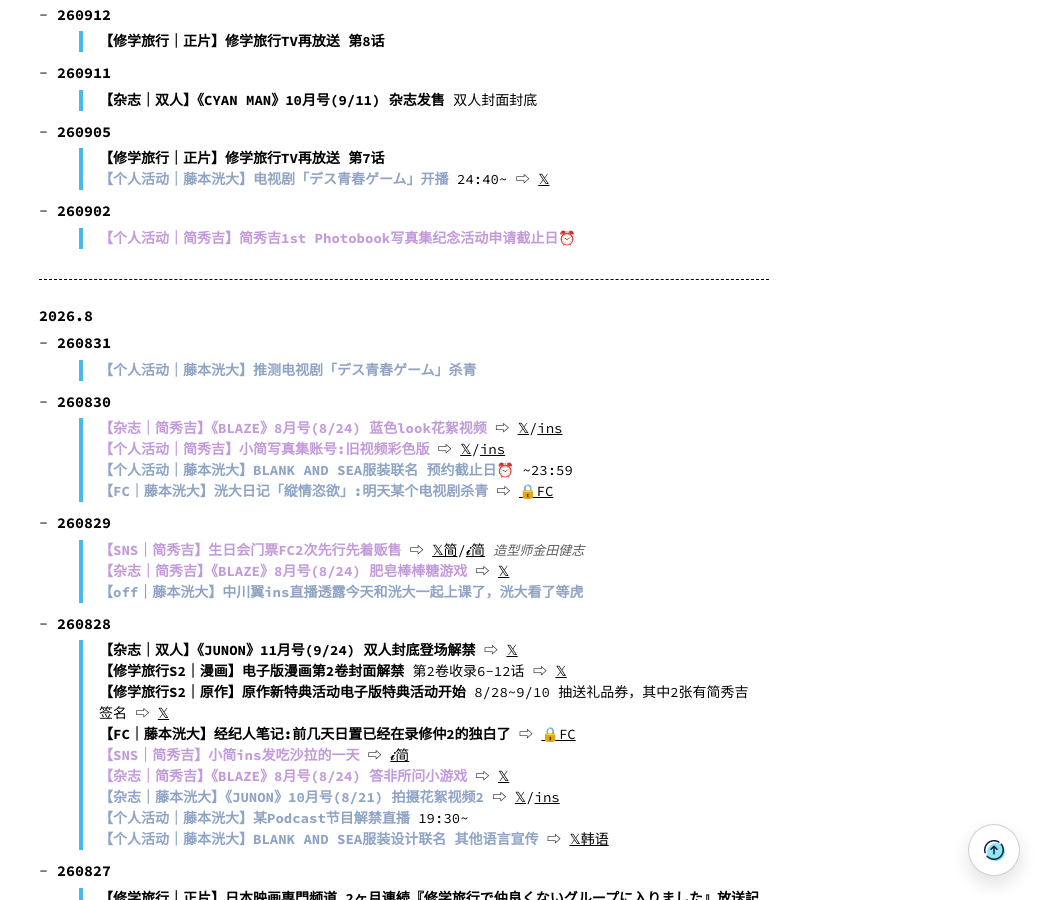
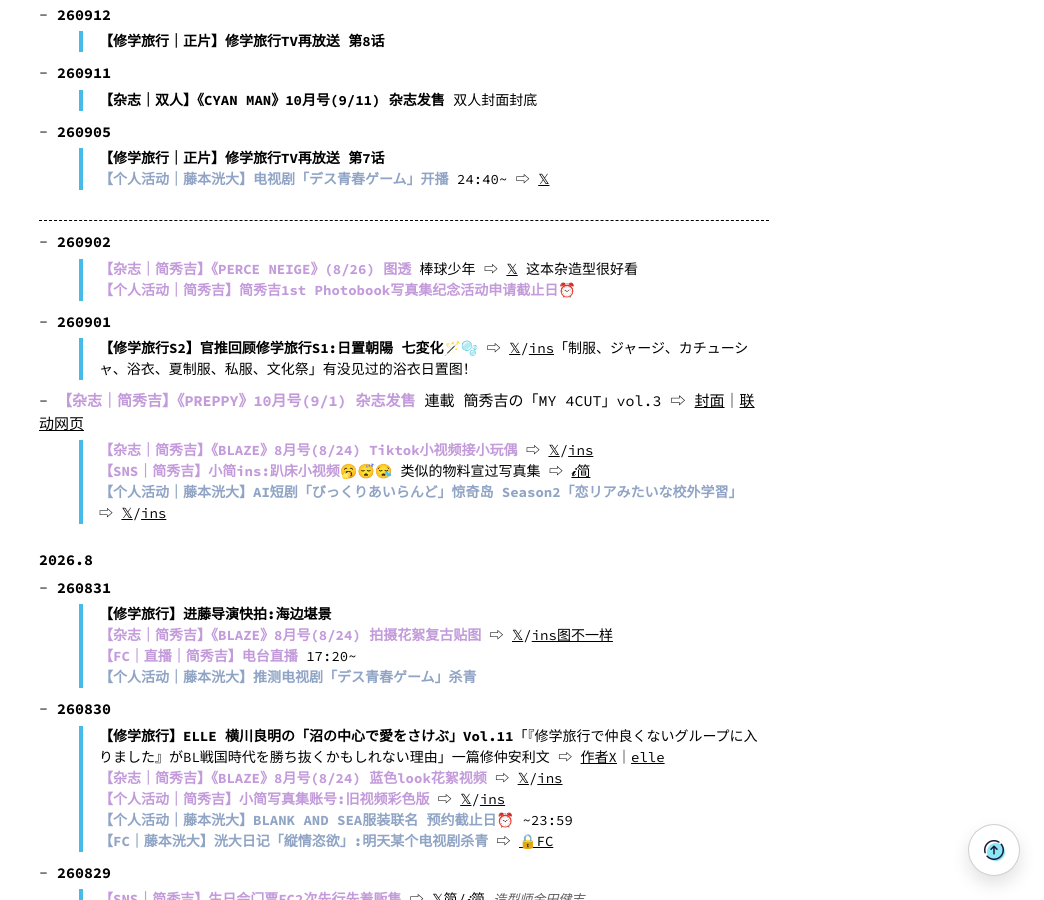
Before and after one commit to eri329/hidekou, a Jekyll site: the page built from flattened_timeline.md, in a window 1280 px wide and 900 px high, scrolled down 2037 px. Shown: the whole window, without its empty margins (236-1280 px from the left). Built offline with Jekyll 4.4.1, drawn with Linux system fonts in a browser that asks for light colours; comment, search, counter and statistics services are not loaded.

Commit message:
regular update

```diff
--- a/flattened_timeline.md
+++ b/flattened_timeline.md
@@ -83,18 +83,29 @@ permalink: /flattened_timeline/
 * **260905**
     > **【修学旅行｜正片】修学旅行TV再放送 第7话**
     > **【个人活动｜藤本洸大】电视剧「デス青春ゲーム」开播**{: .text-solo-k} 24:40~ ⇨ [𝕏]()
+
+<div class="line"></div>
+
 * **260902**
+    > **【杂志｜简秀吉】《PERCE NEIGE》(8/26) 图透**{: .text-solo} 棒球少年 ⇨ [𝕏](https://x.com/perceneige_mp/status/2094972070635663603) 这本杂造型很好看
     > **【个人活动｜简秀吉】简秀吉1st Photobook写真集纪念活动申请截止日⏰**{: .text-solo}
-
-
-<div class="line"></div>
+* **260901**
+    > **【修学旅行S2】官推回顾修学旅行S1:日置朝陽 七変化🪄🫧** ⇨ [𝕏](https://x.com/dramal_abc/status/2094753137487995217)/[ins](https://www.instagram.com/p/DcvlU1xzUQJ/)「制服、ジャージ、カチューシャ、浴衣、夏制服、私服、文化祭」有没见过的浴衣日置图！
+    * **【杂志｜简秀吉】《PREPPY》10月号(9/1) 杂志发售**{: .text-solo} 連載 簡秀吉の「MY 4CUT」vol.3 ⇨ [封面](https://x.com/preppy_magazine/status/2089547835180007713)｜[联动网页](https://preppyweb.com/article/34657)
+    > **【杂志｜简秀吉】《BLAZE》8月号(8/24) Tiktok小视频接小玩偶**{: .text-solo} ⇨ [𝕏](https://x.com/blazeprojectmag/status/2094762069803577671)/[ins](https://www.instagram.com/p/DcvpgoyTWBM/)
+    > **【SNS｜简秀吉】小简ins:趴床小视频🥱😴😪**{: .text-solo} 类似的物料宣过写真集 ⇨ [𝓲简](https://www.instagram.com/reel/DcvoxQRhdUv/)
+    > **【个人活动｜藤本洸大】AI短剧「びっくりあいらんど」惊奇岛 Season2「恋リアみたいな校外学習」**{: .text-solo-k} ⇨ [𝕏](https://x.com/z_drama_ntv/status/2094620690288902241)/[ins](https://www.instagram.com/p/DcuozQ3BVhW/)
 
 ### 2026.8
 {: #aug2026}
 
 * **260831**
+    > **【修学旅行】进藤导演快拍:海边堪景**
+    > **【杂志｜简秀吉】《BLAZE》8月号(8/24) 拍摄花絮复古贴图**{: .text-solo} ⇨ [𝕏](https://x.com/blazeprojectmag/status/2094398125163372600)/[ins图不一样](https://www.instagram.com/p/DctECsdk5AB/)
+    > **【FC｜直播｜简秀吉】电台直播**{: .text-solo} 17:20~
     > **【个人活动｜藤本洸大】推测电视剧「デス青春ゲーム」杀青**{: .text-solo-k}
 * **260830**
+    > **【修学旅行】ELLE 横川良明の「沼の中心で愛をさけぶ」Vol.11**「『修学旅行で仲良くないグループに入りました』がBL戦国時代を勝ち抜くかもしれない理由」一篇修仲安利文 ⇨ [作者X](https://x.com/fudge_2002/status/2094395914194710854)｜[elle](https://www.elle.com/jp/culture/movie-tv/a73539133/shunaka-numachu-260831/)
     > **【杂志｜简秀吉】《BLAZE》8月号(8/24) 蓝色look花絮视频**{: .text-solo} ⇨ [𝕏](https://x.com/blazeprojectmag/status/2094034012214059192)/[ins](https://www.instagram.com/p/Dcqe-QcTXQ_/)
     > **【个人活动｜简秀吉】小简写真集账号:旧视频彩色版**{: .text-solo} ⇨ [𝕏](https://x.com/kanhideyoshi1st/status/2093973395293839689)/[ins](https://www.instagram.com/p/DcqCxLZSFcA/)
     > **【个人活动｜藤本洸大】BLANK AND SEA服装联名 预约截止日⏰**{: .text-solo-k} ~23:59
```
Also changed, not shown: category.md (+1 -0 lines), index.md (+3 -0 lines), solo.md (+11 -1 lines), tmi.md (+1 -0 lines), changelog.md.
